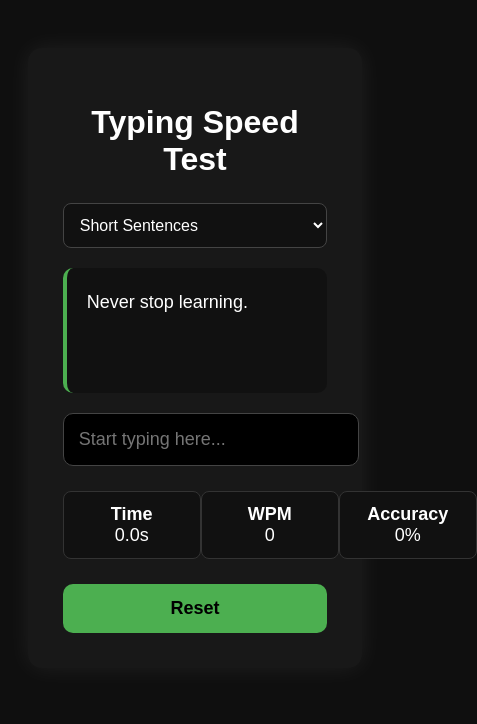
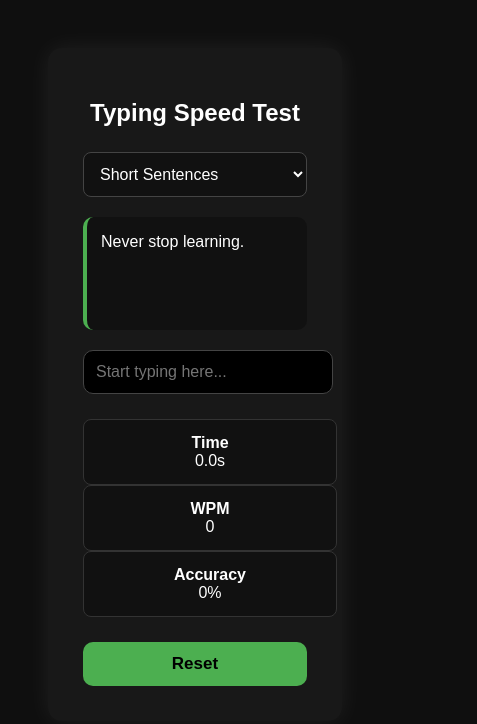
Before and after one commit to Abdulroshiid/Typing-Speed-Test, a plain HTML site: page index.html in a window 390 px wide. Shown: the whole page, 477 px wide, since content can reach past the window. Drawn offline with Linux system fonts and the light colour scheme.

Commit message:
I finalized the project app

```diff
--- a/style.css
+++ b/style.css
@@ -6,7 +6,6 @@ body {
   justify-content: center;
   padding: 40px;
 }
-
 .container {
   width: 90%;
   max-width: 750px;
@@ -15,14 +14,12 @@ body {
   border-radius: 14px;
   box-shadow: 0px 0px 25px rgba(255, 255, 255, 0.07);
 }
-
 h1 {
   text-align: center;
   margin-bottom: 25px;
   font-size: 32px;
   font-weight: 600;
 }
-
 #difficulty {
   width: 100%;
   padding: 12px;
@@ -33,7 +30,6 @@ h1 {
   color: #fff;
   border: 1px solid #444;
 }
-
 #sentence {
   background: #111;
   padding: 20px;
@@ -44,14 +40,12 @@ h1 {
   margin-bottom: 20px;
   border-left: 4px solid #4caf50;
 }
-
 #sentence span.correct {
   color: #4caf50;
 }
 #sentence span.incorrect {
   color: #e53935;
 }
-
 #input {
   width: 100%;
   padding: 15px;
@@ -62,14 +56,12 @@ h1 {
   border: 1px solid #444;
   outline: none;
 }
-
 #stats {
   margin-top: 25px;
   font-size: 18px;
   display: flex;
   justify-content: space-between;
 }
-
 #stats div {
   background: #111;
   padding: 12px 18px;
@@ -78,7 +70,6 @@ h1 {
   min-width: 100px;
   text-align: center;
 }
-
 #reset {
   margin-top: 25px;
   width: 100%;
@@ -94,3 +85,33 @@ h1 {
 #reset:hover {
   background: #43a047;
 }
+
+/* Adding Mobile view code */
+
+@media (max-width: 600px) {
+  h1 {
+    font-size: 24px;
+  }
+  #sentence {
+    font-size: 16px;
+    line-height: 22px;
+    padding: 14px;
+  }
+  #input {
+    font-size: 16px;
+    padding: 12px;
+  }
+  #stats {
+    flex-direction: column;
+    align-items: stretch;
+  }
+  #stats div {
+    width: 100%;
+    font-size: 16px;
+    padding: 14px;
+  }
+  #reset {
+    font-size: 17px;
+    padding: 12px;
+  }
+}
```
